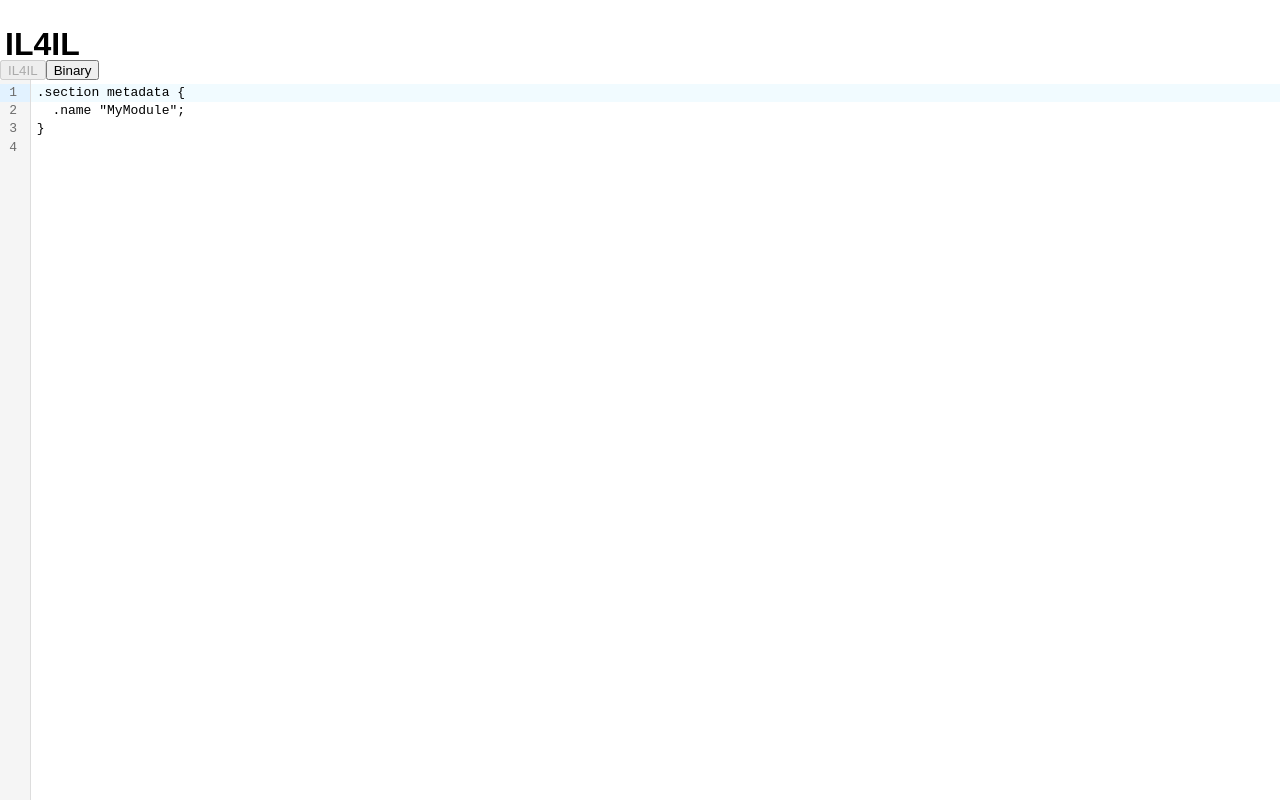
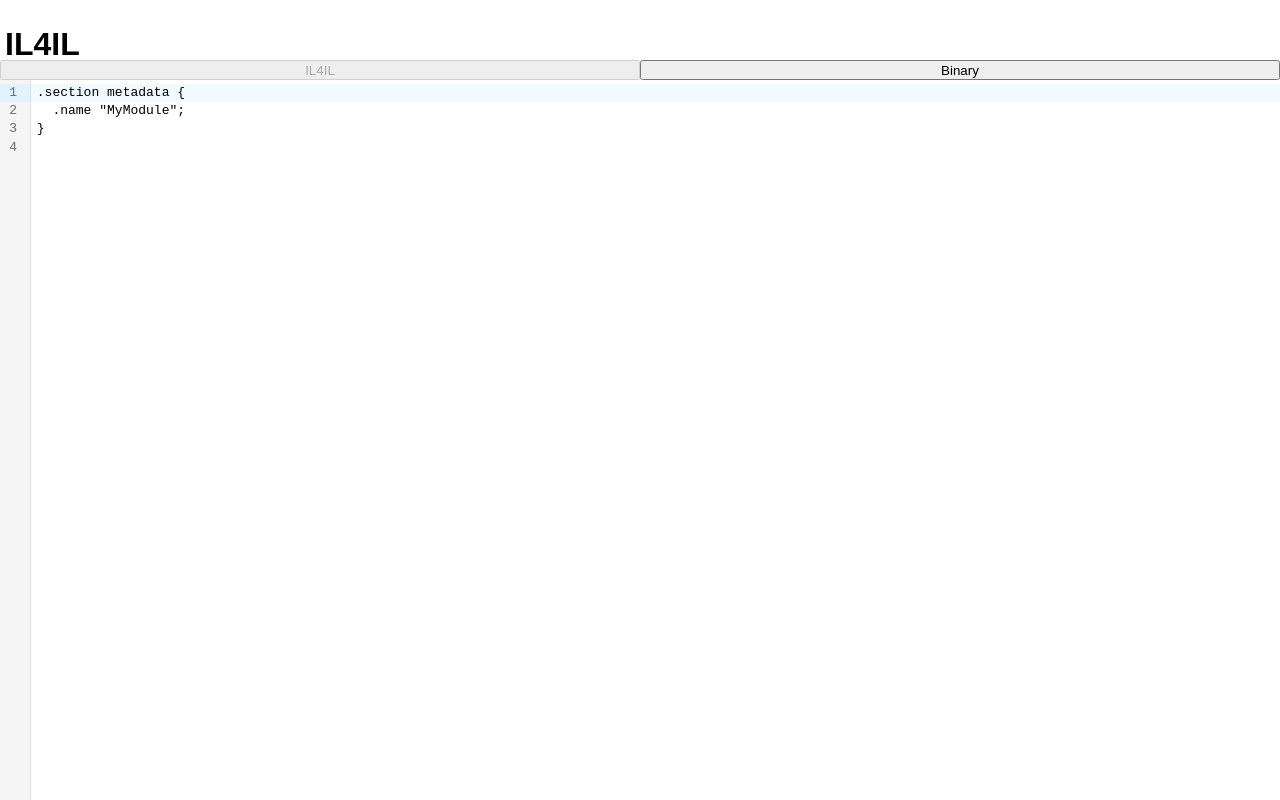
Before and after one commit to davnavr/il4il, a website built with webpack: page il4il-playground/www/index.html in a window 1280 px wide. Built offline with nearby package versions, Linux system fonts and the light colour scheme.

Commit message:
Add width for playground tab buttons

```diff
--- a/il4il-playground/www/style.css
+++ b/il4il-playground/www/style.css
@@ -26,6 +26,8 @@ main {
 
 #tabs-nav {
     height: 20px;
+    display: flex;
+    flex-direction: row;
 }
 
 #tabs-div {
@@ -44,6 +46,7 @@ main {
 }
 
 .tab-button {
+    flex: 1;
     height: 100%;
 }
 
```
